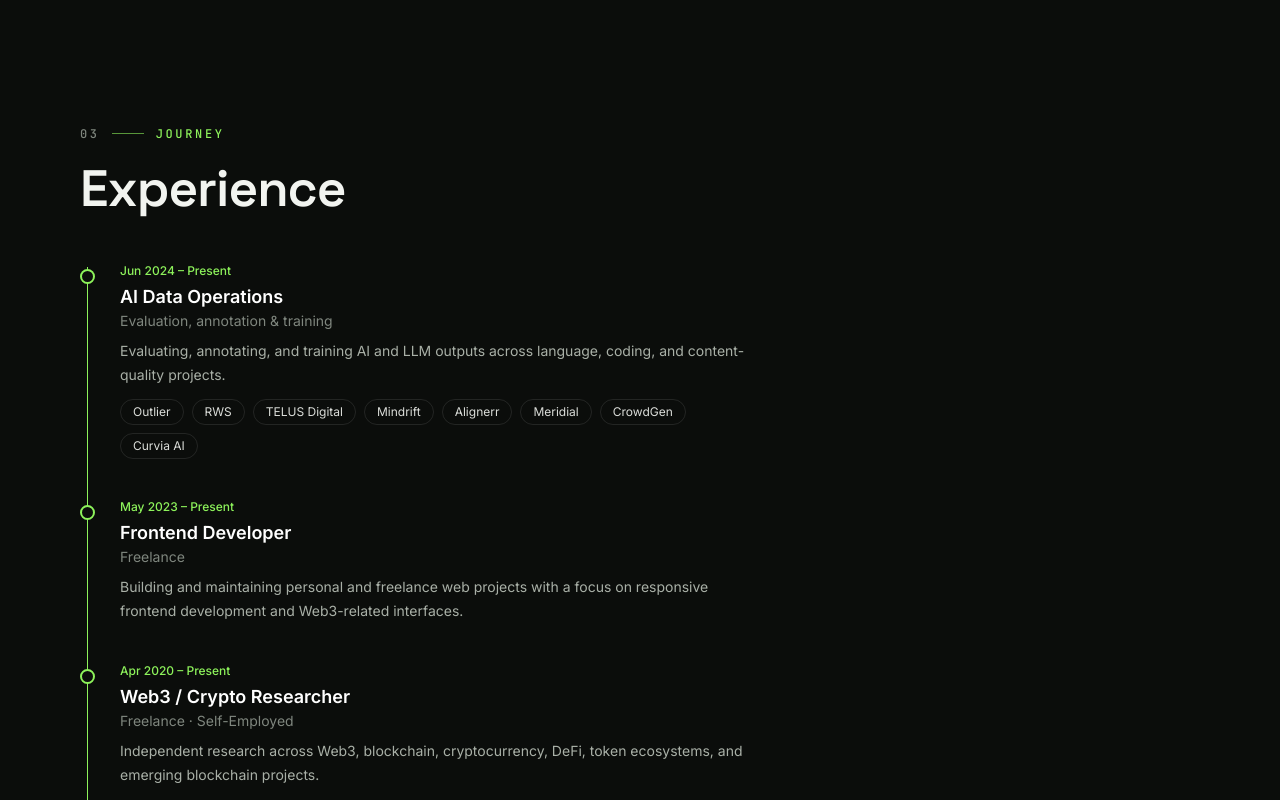
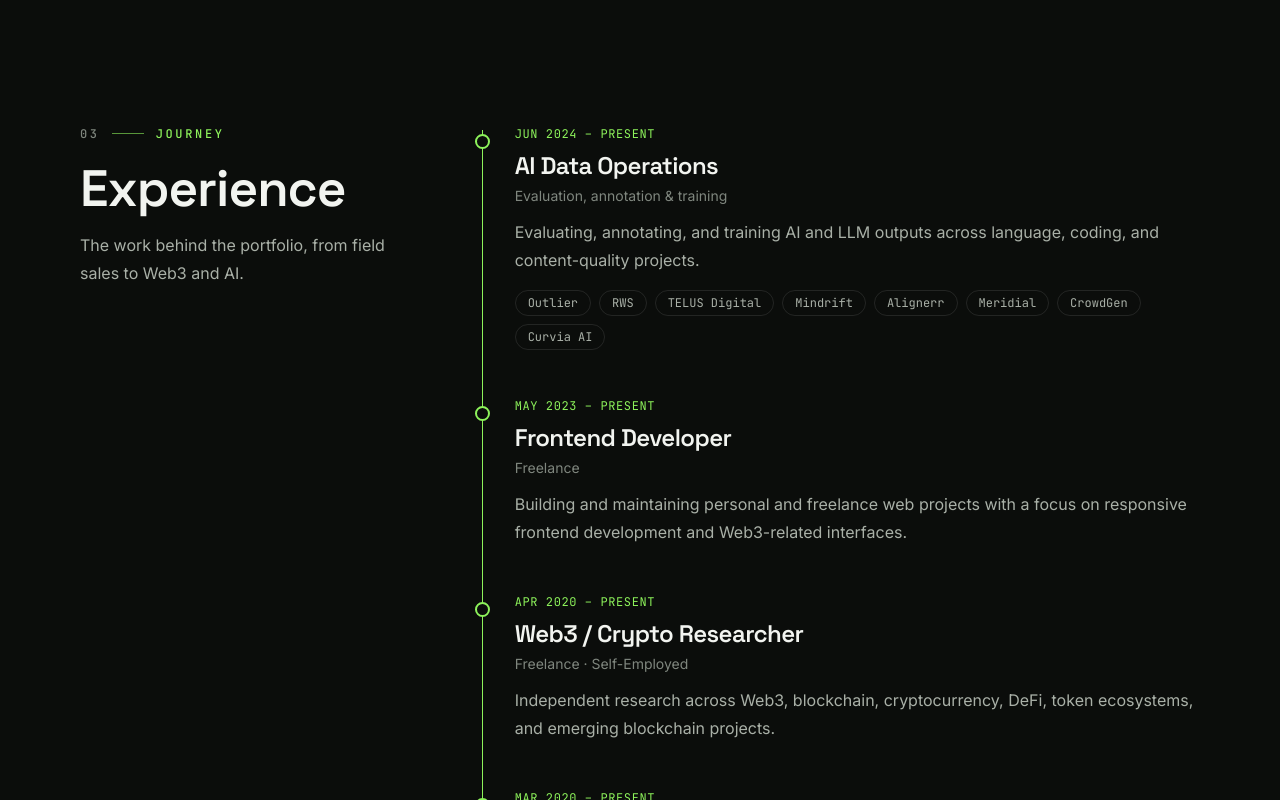
Before and after one commit to ahmad-choirudin/portfolio-modern, a React (Vite) app in the folder app/frontend/: page / in a window 1280 px wide. Shown: the part 3700-4500 px from the top of the page. Built offline with nearby package versions, Linux system fonts and the light colour scheme.

Commit message:
Replace hardcoded items with experience data import

```diff
--- a/app/frontend/src/components/site/Timeline.tsx
+++ b/app/frontend/src/components/site/Timeline.tsx
@@ -1,40 +1,7 @@
 import { useEffect, useRef } from "react";
 import Section from "./Section";
 import SectionHeading from "./SectionHeading";
-
-const items = [
-  {
-    period: "Jun 2024 – Present",
-    title: "AI Data Operations",
-    org: "Evaluation, annotation & training",
-    text: "Evaluating, annotating, and training AI and LLM outputs across language, coding, and content-quality projects.",
-    tags: ["Outlier", "RWS", "TELUS Digital", "Mindrift", "Alignerr", "Meridial", "CrowdGen", "Curvia AI"],
-  },
-  {
-    period: "May 2023 – Present",
-    title: "Frontend Developer",
-    org: "Freelance",
-    text: "Building and maintaining personal and freelance web projects with a focus on responsive frontend development and Web3-related interfaces.",
-  },
-  {
-    period: "Apr 2020 – Present",
-    title: "Web3 / Crypto Researcher",
-    org: "Freelance · Self-Employed",
-    text: "Independent research across Web3, blockchain, cryptocurrency, DeFi, token ecosystems, and emerging blockchain projects.",
-  },
-  {
-    period: "Mar 2020 – Present",
-    title: "Web3 Content Writer & Community Moderator",
-    org: "Freelance · Self-Employed",
-    text: "Creating Web3-focused content and supporting online communities across crypto, blockchain, DeFi, and airdrops.",
-  },
-  {
-    period: "2011 – 2020",
-    title: "Earlier career: Sales & Retail",
-    org: "Alfamart · Lintas Semesta · Arta Boga Cemerlang · RSR Brew",
-    text: "Field sales, merchandising, and retail operations across Jakarta and East Java.",
-  },
-];
+import { experience } from "@/data/experience";
 
 export default function Timeline() {
   const list = useRef<HTMLOListElement>(null);
@@ -72,28 +39,37 @@ export default function Timeline() {
 
   return (
     <Section id="experience">
-      <SectionHeading index="03" eyebrow="Journey" title="Experience" />
+      <div className="grid gap-12 md:grid-cols-12 md:gap-16">
+        <div className="self-start md:sticky md:top-28 md:col-span-4">
+          <SectionHeading
+            index="03"
+            eyebrow="Journey"
+            title="Experience"
+            note="The work behind the portfolio, from field sales to Web3 and AI."
+          />
+        </div>
 
-      <ol ref={list} className="relative mt-12 max-w-2xl">
+        <ol ref={list} className="relative md:col-span-8">
           <span className="absolute bottom-1 left-[7px] top-1 w-px bg-white/10" aria-hidden="true" />
           <span className="tl-line absolute bottom-1 left-[7px] top-1 w-px bg-accent" aria-hidden="true" />
-        {items.map((it) => (
-          <li key={it.title} className="tl-item relative pb-10 pl-10 last:pb-0">
-            <span className="tl-dot absolute left-0 top-1.5 h-[15px] w-[15px] rounded-full border-2 border-accent bg-bg" aria-hidden="true" />
-            <p className="text-xs font-medium text-accent">{it.period}</p>
-            <h3 className="mt-1 text-lg font-semibold text-white">{it.title}</h3>
-            <p className="text-sm text-subtle">{it.org}</p>
-            <p className="mt-2 text-sm leading-6 text-muted">{it.text}</p>
+          {experience.map((it) => (
+            <li key={it.title} className="tl-item relative pb-12 pl-10 last:pb-0">
+              <span className="tl-dot absolute left-0 top-2 h-[15px] w-[15px] rounded-full border-2 border-accent bg-bg" aria-hidden="true" />
+              <p className="font-mono text-xs uppercase tracking-wider text-accent">{it.period}</p>
+              <h3 className="mt-2 font-display text-xl font-semibold tracking-tight text-fg md:text-2xl">{it.title}</h3>
+              <p className="mt-1 text-sm text-subtle">{it.org}</p>
+              <p className="mt-3 text-base leading-7 text-muted">{it.text}</p>
               {it.tags && (
-              <ul className="mt-3 flex flex-wrap gap-2">
+                <ul className="mt-4 flex flex-wrap gap-2">
                   {it.tags.map((t) => (
-                  <li key={t} className="rounded-full border border-line px-3 py-1 text-xs text-fg/90">{t}</li>
+                    <li key={t} className="rounded-full border border-line px-3 py-1 font-mono text-xs text-muted">{t}</li>
                   ))}
                 </ul>
               )}
             </li>
           ))}
         </ol>
+      </div>
     </Section>
   );
 }
```
Lines whose indentation alone changed are shown as unchanged.
